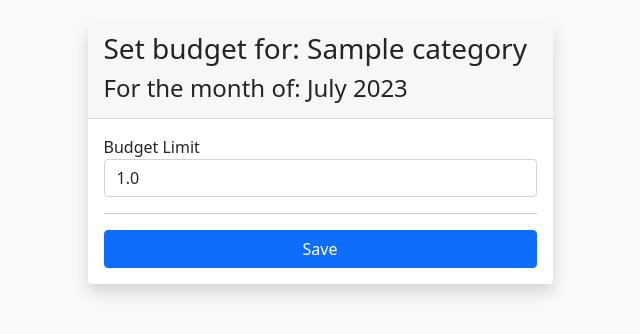
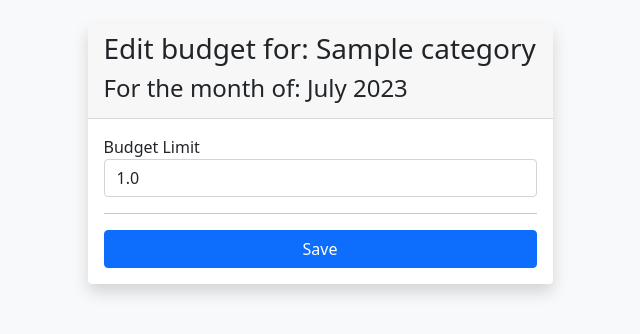
Before and after one commit to jackjereza08/the_budget, a Django app: page /budget/edit/1 in a window 1280 px wide. Shown: the part 56-390 px from the top of the page, without its empty margins (320-960 px from the left). Run offline with Django 4.2, Linux system fonts and the light colour scheme; tables that the repository leaves empty hold one stand-in row (values such as "Sample post"); some libraries are stand-ins or nearby versions.

Commit message:
Fix some error

```diff
--- a/the_budget_app/templates/the_budget_app/budget/edit.html
+++ b/the_budget_app/templates/the_budget_app/budget/edit.html
@@ -5,7 +5,7 @@
 <div class="container-lg justify-content-center mt-4">
     <div class="card m-auto col-sm-5 shadow border-0">
         <div class="card-header">
-            <h3>Set budget for: {{ category.category_name }}</h3>
+            <h3>Edit budget for: {{ category.category_name }}</h3>
             <h4>For the month of: {{ this_month }}</h4>
         </div>
         <div class="card-body">
--- a/the_budget_app/views/budget_view.py
+++ b/the_budget_app/views/budget_view.py
@@ -18,6 +18,7 @@ TEMPLATE_BUDGET = 'the_budget_app/budget/'
 # Template Accounts
 BUDGET_INDEX = TEMPLATE_BUDGET + 'index.html'
 BUDGET_CREATE = TEMPLATE_BUDGET + 'create.html'
+BUDGET_EDIT = TEMPLATE_BUDGET + 'edit.html'
 
 THIS_MONTH = datetime.today().strftime("%B %Y")
 
@@ -84,7 +85,6 @@ def index(request):
         context.update({
             'categories': categories,
         })
-    print(budget_info_list)
     return render(request, BUDGET_INDEX, context)
 
 
@@ -142,9 +142,6 @@ def edit(request, pk):
     if request.method == 'GET':
         try:
             budget = get_object_or_404(Budget,pk=pk)
-            # category = Category.objects.filter(
-            #     pk=pk, category_type='expense'
-            # ).get()
             form = BudgetForm(initial={
                 'budget_limit': budget.budget_limit
             })
@@ -154,16 +151,13 @@ def edit(request, pk):
                 'form': form,
                 'this_month': THIS_MONTH,
             }
-            return render(request, BUDGET_CREATE, context)
+            return render(request, BUDGET_EDIT, context)
         except ObjectDoesNotExist:
             raise Http404("Category does not exist")
 
     if request.method == 'POST':
         try:
             budget = get_object_or_404(Budget,pk=pk)
-            # category = Category.objects.filter(
-            #     pk=pk, category_type='expense'
-            # ).get()
             form = BudgetForm(request.POST)
             context = {
                 'category': budget.category,
@@ -179,6 +173,6 @@ def edit(request, pk):
                 messages.success(request, 'Budget Updated Successfully!')
                 return redirect(reverse('the_budget:budget'))
             else:
-                return render(request, BUDGET_CREATE, context)
+                return render(request, BUDGET_EDIT, context)
         except ObjectDoesNotExist:
             raise Http404("Category does not exist")
```
